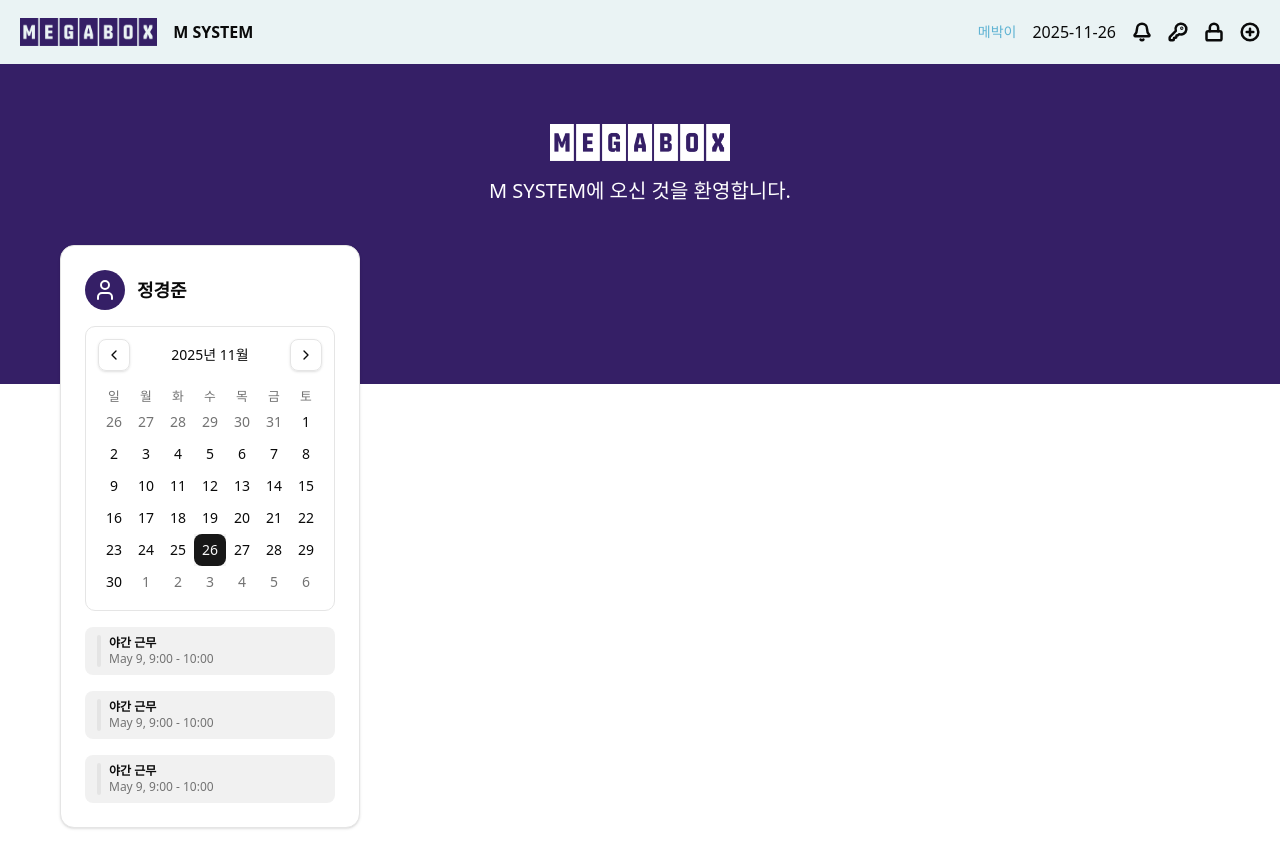
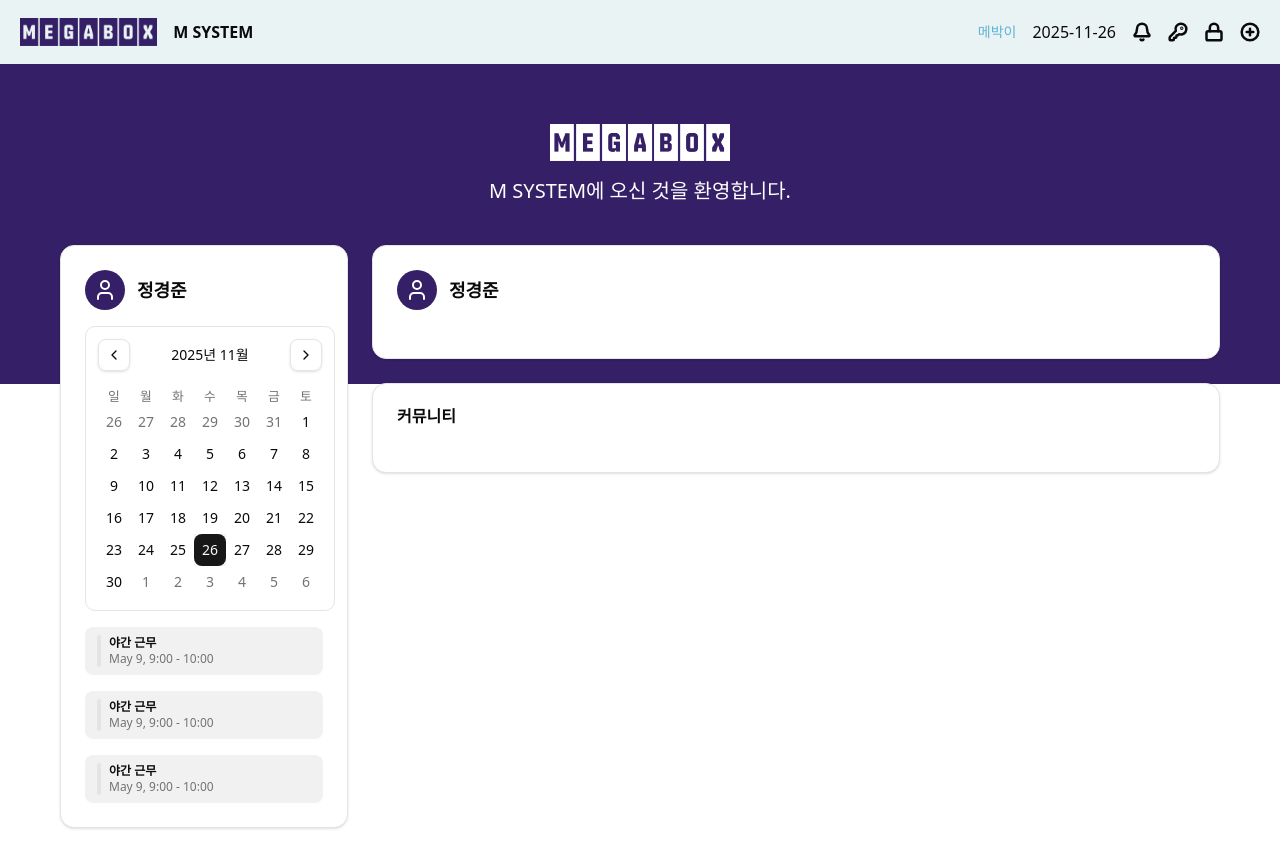
Before and after one commit to mbcwsystem/frontend, a React (Vite) app: page / in a window 1280 px wide. Built offline with nearby package versions, Linux system fonts and the light colour scheme.

Commit message:
design: 메인 페이지 레이아웃

```diff
--- a/src/pages/home/ui/HomePage.tsx
+++ b/src/pages/home/ui/HomePage.tsx
@@ -12,6 +12,10 @@ const HomePage = () => {
           <UserCalendar />
           <ScheduleList />
         </ContentsCard>
+        <div className=" w-full flex flex-col gap-6">
+          <ContentsCard title="급여" className=" w-full" profile={<UserProfile />}></ContentsCard>
+          <ContentsCard title="커뮤니티" className=" w-full"></ContentsCard>
+        </div>
       </div>
     </div>
   );
```
